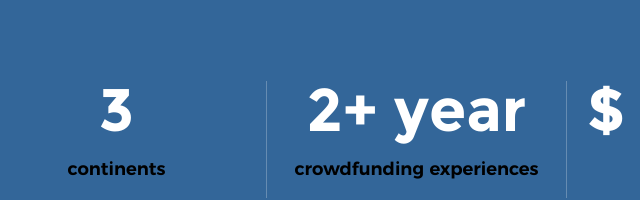
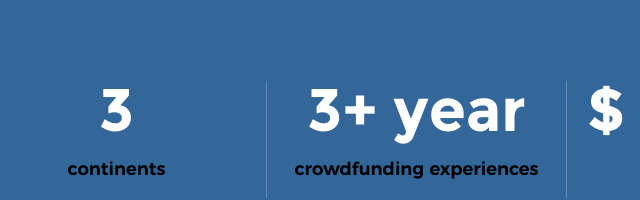
Before and after one commit to wxygeek/chainroc-website, a plain HTML site: page index.html in a window 1280 px wide. Shown: the part 1671-1871 px from the top of the page, 373-1013 px from the left. Drawn offline with Linux system fonts and the light colour scheme; files whose address does not match are found by name.

Commit message:
Update index.html

```diff
--- a/index.html
+++ b/index.html
@@ -181,7 +181,7 @@
             </div>
             <div class="col-block stats__col">
                 <div class="stats__count">
-                    <span class="stats_count_number">2</span>+ year</div>
+                    <span class="stats_count_number">3</span>+ year</div>
                 <h5>crowdfunding experiences</h5>
             </div>
             <div class="col-block stats__col">
```
